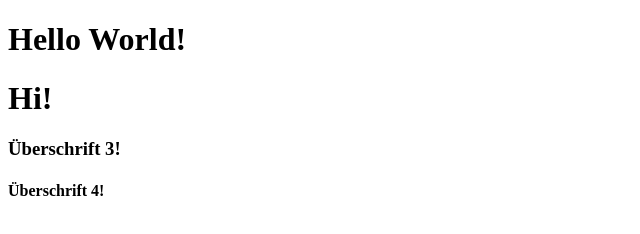
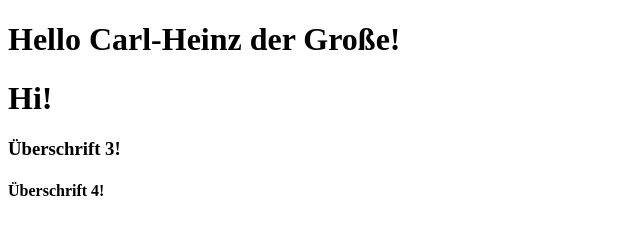
Before and after one commit to EinzJustus/Blossin2022, a plain HTML site: page index.html in a window 1280 px wide. Shown: the whole page, without its empty margins (0-640 px from the left). Drawn offline with Linux system fonts and the light colour scheme.

Commit message:
Changed H1

```diff
--- a/index.html
+++ b/index.html
@@ -7,7 +7,7 @@
     <title>Document</title>
 </head>
 <body>
-    <h1> Hello World!</h1>
+    <h1> Hello Carl-Heinz der Große!</h1>
     <h1> Hi!</h1>
     <h3> Überschrift 3!</h3>
     <h4> Überschrift 4!</h4>
```
